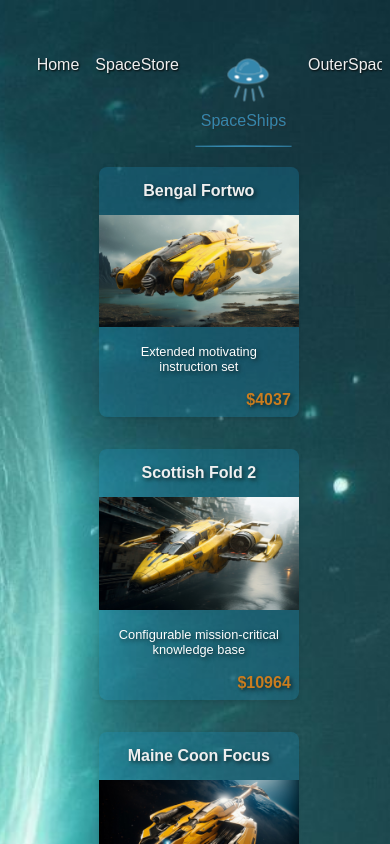
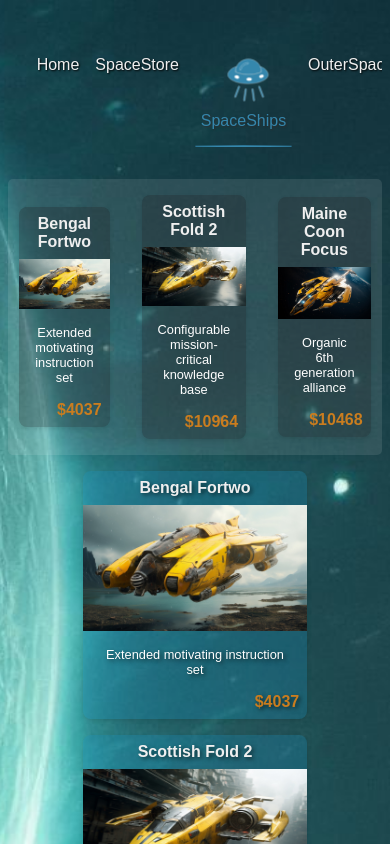
Before and after one commit to thegroosalugg/Andromeda, a React (Vite) app: page /ships in a window 390 px wide. Shown: the top 844 px of the page. Built offline with nearby package versions, Linux system fonts and the light colour scheme; a web font is replaced by a local one.

Commit message:
improved list responsiveness

```diff
--- a/src/components/spaceships/ShipItem.module.css
+++ b/src/components/spaceships/ShipItem.module.css
@@ -2,20 +2,20 @@
   background-color: rgba(26, 143, 189, 0.274);
 }
 
-.ships-row-list {
-  background-color: rgba(26, 143, 189, 0.274);
+.ship-rows {
+  background-color: rgba(31, 32, 33, 0.274);
 }
 
 .ship-item {
+  width: 100%;
+  display: flex;
+  flex-direction: column;
+  /* justify-content: space-between; */
+  /* max-width: 200px; */
+  /* margin: 0 1rem; */
+  text-align: center;
   border-radius: 8px;
   box-shadow: 0 2px 4px rgba(0, 0, 0, 0.1);
-  display: flex;
-  flex-direction: column;
-  justify-content: space-between;
-  width: 100%;
-  max-width: 200px;
-  margin: 0 1rem;
-  text-align: center;
 }
 
 .ship-item h4 {
@@ -24,7 +24,7 @@
   color: #EFEFEF;
   display: flex;
   place-items: center;
-  height: 2rem;
+  /* height: 2rem; */
 }
 
 .ship-item img {
@@ -43,7 +43,7 @@
   color: #ffffff;
   display: flex;
   align-items: center;
-  height: 2rem;
+  /* height: 2rem; */
 }
 
 .price {
--- a/src/components/spaceships/SpaceShipsList.module.css
+++ b/src/components/spaceships/SpaceShipsList.module.css
@@ -1,33 +1,29 @@
 /* for grid layout */
 .ship-grid {
-  margin: 0 20%;
-  padding: 1% 0 5%;
+  margin: 0 auto;
+  padding: 0 20%;
   display: grid;
-  grid-gap: 2rem;
+  grid-gap: 1rem;
   list-style: none;
   text-align: center;
+  /* justify-content: center;
+  align-items: center; */
+  /* place-items: center; */
   grid-template-columns: repeat(auto-fit, minmax(200px, 1fr));
   text-shadow: 2px 2px 4px rgba(0, 0, 0, 0.6);
 }
 
 /* for scrollX layout */
-.ships-row-list {
-  margin: 0 auto 2rem;
-  padding: 1rem;
+.ship-rows {
+  margin: 1rem auto;
+  padding: 1rem 3%;
   display: flex;
-  gap: 1rem;
-  width: 60rem;
+  gap: 2rem;
   list-style: none;
-  justify-content: center;
-  /* align-items: center; */
+  /* justify-content: center; */
+  align-items: center;
   /* place-items: center; */
   overflow-x: auto;
   background: rgb(255, 255, 255, 0.1);
   border-radius: 5px;
 }
-
-@media screen and (min-width: 900px) {
-  .ships-row-list {
-    width: 90vw;
-  }
-}
--- a/src/pages/spaceships/ShipID.tsx
+++ b/src/pages/spaceships/ShipID.tsx
@@ -17,7 +17,7 @@ export default function ShipIDPage() {
     <>
     {/* key will retrigger animations for this component each time we click on a new ship */}
       <ShipInfo key={id} {...spaceship} />
-      <SpaceShipsList className='ships-row-list' spaceships={spaceships} />
+      <SpaceShipsList className='ship-rows' spaceships={spaceships} />
     </>
   );
 }
--- a/src/pages/spaceships/SpaceShips.tsx
+++ b/src/pages/spaceships/SpaceShips.tsx
@@ -3,6 +3,9 @@ import SpaceShipsList from '../../components/spaceships/SpaceShipsList';
 
 export default function SpaceShipsPage() {
   return (
+    <>
+    <SpaceShipsList className='ship-rows' spaceships={spaceships} />
     <SpaceShipsList className='ship-grid' spaceships={spaceships} />
+    </>
   );
 }
```
